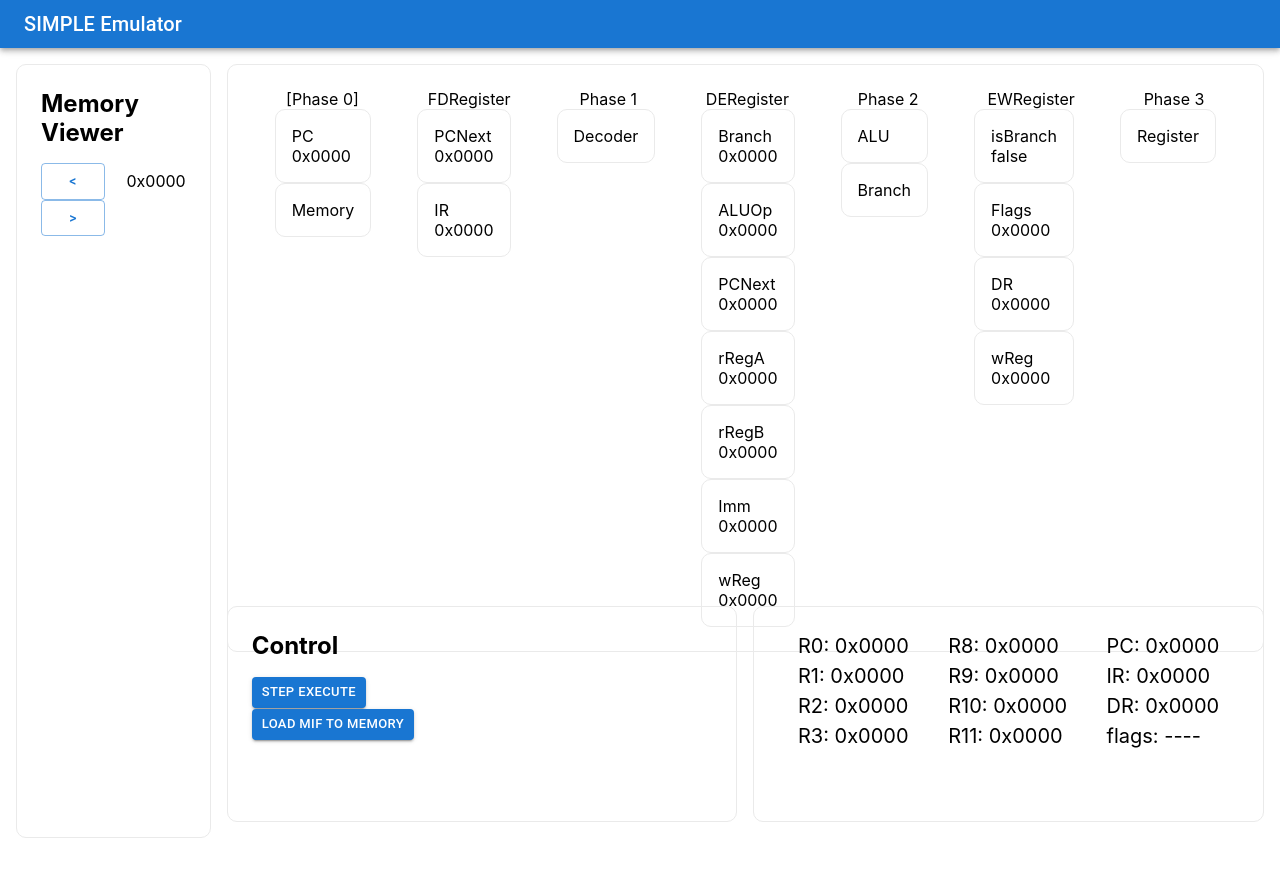
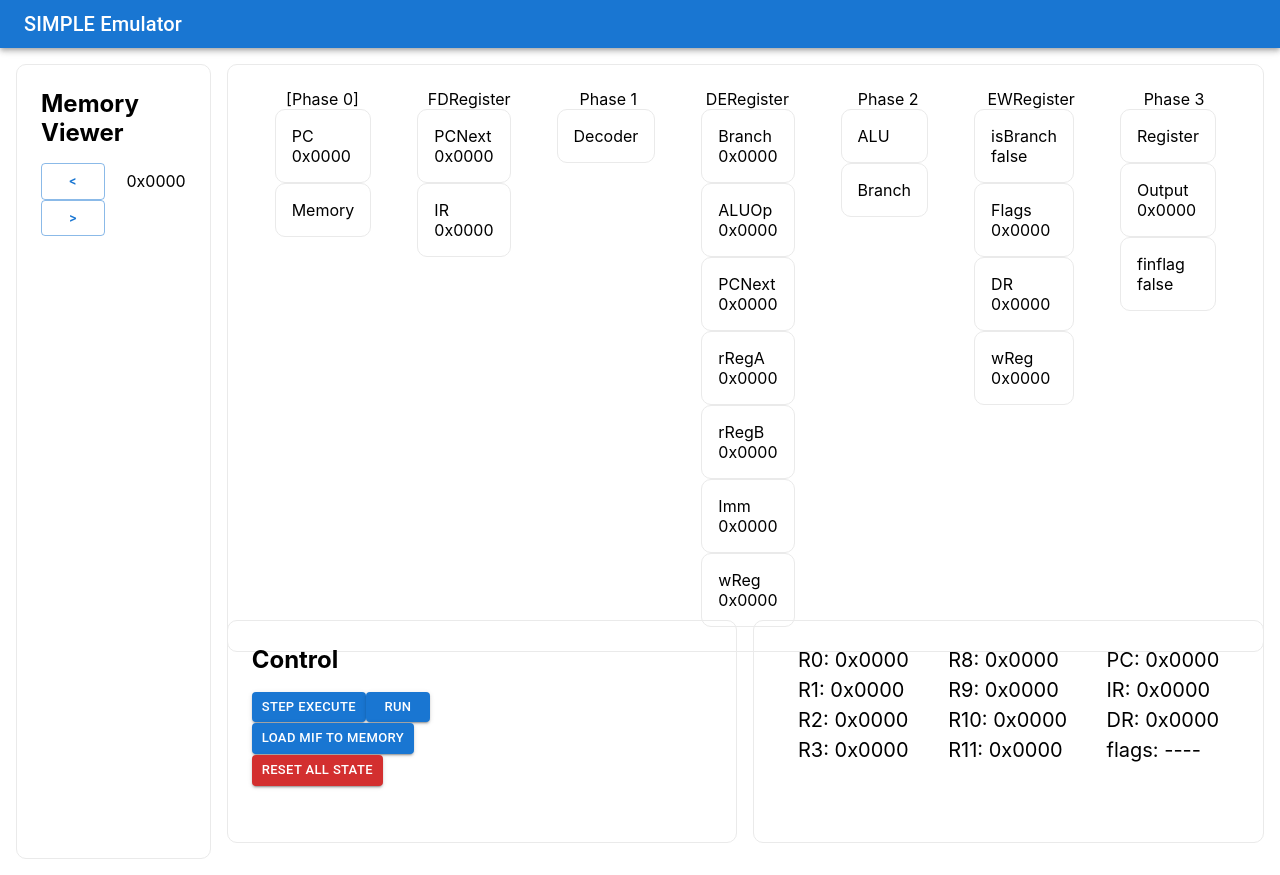
Before and after one commit to ny-a/simple-cpu-emulator, a Next.js app: page / in a window 1280 px wide. Before the commit the page ends 854 px from the top, so only its background shows below. Built offline with nearby package versions, Linux system fonts and the light colour scheme.

Commit message:
Implement output

```diff
--- a/pages/index.tsx
+++ b/pages/index.tsx
@@ -145,8 +145,9 @@ class DERegister {
   aluOpcode: number;
   branchCondition: number;
   nextPC: number;
+  finflag: boolean;
 
-  constructor(readRegisterASelect: number = 0, readRegisterBSelect: number = 0, writeRegisterSelect: number = 0, immediate: number = 0, aluOpcode: number = 0, branchCondition: number = 0, nextPC: number = 0) {
+  constructor(readRegisterASelect: number = 0, readRegisterBSelect: number = 0, writeRegisterSelect: number = 0, immediate: number = 0, aluOpcode: number = 0, branchCondition: number = 0, nextPC: number = 0, finflag: boolean = false) {
     this.readRegisterASelect = readRegisterASelect;
     this.readRegisterBSelect = readRegisterBSelect;
     this.writeRegisterSelect = writeRegisterSelect;
@@ -154,6 +155,7 @@ class DERegister {
     this.aluOpcode = aluOpcode;
     this.branchCondition = branchCondition;
     this.nextPC = nextPC;
+    this.finflag = finflag;
   }
 }
 
@@ -167,12 +169,14 @@ class EWRegister {
   dataRegister: number;
   isBranching: boolean;
   flags: number;
+  finflag: boolean;
 
-  constructor(writeRegisterSelect: number = 0, dataRegister: number = 0, isBranching: boolean = false, flags: number = 0) {
+  constructor(writeRegisterSelect: number = 0, dataRegister: number = 0, isBranching: boolean = false, flags: number = 0, finflag: boolean = false) {
     this.writeRegisterSelect = writeRegisterSelect;
     this.dataRegister = dataRegister;
     this.isBranching = isBranching;
     this.flags = flags;
+    this.finflag = finflag;
   }
 
   isFlagS() {
@@ -374,6 +378,7 @@ const RegWriteSelect = {
   R6: 0b0110,
   R7: 0b0111,
   Ignore: 0b1000,
+  OUT: 0b1111,
 }
 
 const ALUOpcode = {
@@ -399,10 +404,11 @@ const BranchCondition = {
 
 
 class Core {
-  main(memory: Memory, registerFile: RegisterFile, fdRegister: FDRegister, deRegister: DERegister, ewRegister: EWRegister, phaseCounter: PhaseCounter) {
+  main(memory: Memory, registerFile: RegisterFile, fdRegister: FDRegister, deRegister: DERegister, ewRegister: EWRegister, outputRegister: OutputRegister, phaseCounter: PhaseCounter) {
     let newFDRegister = fdRegister;
     let newDERegister = deRegister;
     let newEWRegister = ewRegister;
+    let newOutputRegister = outputRegister;
     let newRegisterFile = registerFile;
     let newPhaseCounter = phaseCounter;
     if (phaseCounter.isFetchInstructionPhase()) {
@@ -411,15 +417,16 @@ class Core {
     }
     if (phaseCounter.isDecodeInstructionPhase()) {
       const value = this.instructionDecodePhase(newFDRegister.instructionRegister, newFDRegister.nextPC);
-      newDERegister = new DERegister(value.rRegA, value.rRegB, value.wReg, value.imm, value.aluOpcode, value.branchCondition, value.pcNext);
+      newDERegister = new DERegister(value.rRegA, value.rRegB, value.wReg, value.imm, value.aluOpcode, value.branchCondition, value.pcNext, value.finflag);
     }
     if (phaseCounter.isExecutePhase()) {
       const value = this.executionPhase(newDERegister.branchCondition, newDERegister.aluOpcode, newDERegister.nextPC, newDERegister.readRegisterASelect, newDERegister.readRegisterBSelect, newDERegister.immediate, newDERegister.writeRegisterSelect, newEWRegister.flags, registerFile);
-      newEWRegister = new EWRegister(value.wReg, value.value, value.isBranching, value.flag);
+      newEWRegister = new EWRegister(value.wReg, value.value, value.isBranching, value.flag, newDERegister.finflag);
     }
     if (phaseCounter.isWriteBackPhase()) {
-      const value = this.writeBackPhase(newEWRegister.writeRegisterSelect, newEWRegister.dataRegister, registerFile);
-      newRegisterFile = value;
+      const value = this.writeBackPhase(newEWRegister.writeRegisterSelect, newEWRegister.dataRegister, newEWRegister.finflag, registerFile, newOutputRegister);
+      newRegisterFile = value.newRegisterFile;
+      newOutputRegister = value.newOutputRegister;
     }
     if (phaseCounter instanceof NormalPhaseCounter) {
       newPhaseCounter = NormalPhaseCounter.next(phaseCounter);
@@ -431,6 +438,7 @@ class Core {
       fdRegister: newFDRegister,
       deRegister: newDERegister,
       ewRegister: newEWRegister,
+      outputRegister: newOutputRegister,
       phaseCounter: newPhaseCounter,
     }
   }
@@ -443,6 +451,7 @@ class Core {
   }
 
   instructionDecodePhase(instruction: number, pcNext: number) {
+    const finflag = false;
     const opCode1 = instruction & OpCode1Mask;
 
     if (opCode1 == OpCode1.LD) {
@@ -470,6 +479,7 @@ class Core {
           rRegB,
           imm,
           wReg,
+          finflag,
         }
       }
       else if (opCode2 == OpCode2.Branch) {
@@ -486,6 +496,7 @@ class Core {
           rRegB,
           imm,
           wReg,
+          finflag,
         }
       }
       else if (opCode2 == OpCode2.ConditionalBranch) {
@@ -504,6 +515,7 @@ class Core {
             rRegB,
             imm,
             wReg,
+            finflag,
           }
         }
         else if (cond == BranchConditionCode.BLT) {
@@ -516,6 +528,7 @@ class Core {
             rRegB,
             imm,
             wReg,
+            finflag,
           }
         }
         else if (cond == BranchConditionCode.BLE) {
@@ -528,6 +541,7 @@ class Core {
             rRegB,
             imm,
             wReg,
+            finflag,
           }
         }
         else if (cond == BranchConditionCode.BNE) {
@@ -540,6 +554,7 @@ class Core {
             rRegB,
             imm,
             wReg,
+            finflag,
           }
         }
       }
@@ -561,6 +576,7 @@ class Core {
           rRegB,
           imm,
           wReg,
+          finflag,
         }
       }
       else if (opCode3 == OpCode3.SUB) {
@@ -578,6 +594,7 @@ class Core {
           rRegB,
           imm,
           wReg,
+          finflag,
         }
       }
       else if (opCode3 == OpCode3.AND) {
@@ -595,6 +612,7 @@ class Core {
           rRegB,
           imm,
           wReg,
+          finflag,
         }
       }
       else if (opCode3 == OpCode3.OR) {
@@ -612,6 +630,7 @@ class Core {
           rRegB,
           imm,
           wReg,
+          finflag,
         }
       }
       else if (opCode3 == OpCode3.XOR) {
@@ -629,6 +648,7 @@ class Core {
           rRegB,
           imm,
           wReg,
+          finflag,
         }
       }
       else if (opCode3 == OpCode3.CMP) {
@@ -646,6 +666,7 @@ class Core {
           rRegB,
           imm,
           wReg,
+          finflag,
         }
       }
       else if (opCode3 == OpCode3.MOV) {
@@ -663,6 +684,7 @@ class Core {
           rRegB,
           imm,
           wReg,
+          finflag,
         }
       }
       else if (opCode3 == OpCode3.SLL) {
@@ -682,6 +704,7 @@ class Core {
           rRegB,
           imm,
           wReg,
+          finflag,
         }
       }
       else if (opCode3 == OpCode3.SLR) {
@@ -701,6 +724,7 @@ class Core {
           rRegB,
           imm,
           wReg,
+          finflag,
         }
       }
       else if (opCode3 == OpCode3.SRL) {
@@ -720,6 +744,7 @@ class Core {
           rRegB,
           imm,
           wReg,
+          finflag,
         }
       }
       else if (opCode3 == OpCode3.SRA) {
@@ -739,13 +764,29 @@ class Core {
           rRegB,
           imm,
           wReg,
+          finflag,
         }
       }
       else if (opCode3 == OpCode3.IN) {
         // TODO: Not Implemented
       }
       else if (opCode3 == OpCode3.OUT) {
-        // TODO: Not Implemented
+        const branchCondition = BranchCondition.Never;
+        const aluOpcode = ALUOpcode.ADD;
+        const rRegA = RegReadASelect.Zero;
+        const rRegB = (instruction & RsMask) >> RsShift;
+        const imm = 0;
+        const wReg = RegWriteSelect.OUT;
+        return {
+          branchCondition,
+          aluOpcode,
+          pcNext,
+          rRegA,
+          rRegB,
+          imm,
+          wReg,
+          finflag,
+        }
       }
       else if (opCode3 == OpCode3.HLT) {
         const branchCondition = BranchCondition.Always;
@@ -762,6 +803,7 @@ class Core {
           rRegB,
           imm,
           wReg,
+          finflag: true,
         }
       }
     }
@@ -775,6 +817,7 @@ class Core {
       rRegB: RegReadBSelect.R0,
       imm: 0,
       wReg: RegWriteSelect.Ignore,
+      finflag,
     }
   }
 
@@ -998,32 +1041,83 @@ class Core {
     };
   }
 
-  writeBackPhase(wReg: number, dataRegister: number, registerFile: RegisterFile) {
+  writeBackPhase(wReg: number, dataRegister: number, finflag: boolean, registerFile: RegisterFile, outputRegister: OutputRegister) {
     if (wReg == RegWriteSelect.R0) {
-      return RegisterFile.write(registerFile, wReg, dataRegister);
+      const newOutputRegister = new OutputRegister(outputRegister.output, outputRegister.finFlag || finflag);
+      const newRegisterFile = RegisterFile.write(registerFile, wReg, dataRegister);
+      return {
+        newRegisterFile,
+        newOutputRegister,
+      }
     }
     else if (wReg == RegWriteSelect.R1) {
-      return RegisterFile.write(registerFile, wReg, dataRegister);
+      const newOutputRegister = new OutputRegister(outputRegister.output, outputRegister.finFlag || finflag);
+      const newRegisterFile = RegisterFile.write(registerFile, wReg, dataRegister);
+      return {
+        newRegisterFile,
+        newOutputRegister,
+      }
     }
     else if (wReg == RegWriteSelect.R2) {
-      return RegisterFile.write(registerFile, wReg, dataRegister);
+      const newOutputRegister = new OutputRegister(outputRegister.output, outputRegister.finFlag || finflag);
+      const newRegisterFile = RegisterFile.write(registerFile, wReg, dataRegister);
+      return {
+        newRegisterFile,
+        newOutputRegister,
+      }
     }
     else if (wReg == RegWriteSelect.R3) {
-      return RegisterFile.write(registerFile, wReg, dataRegister);
+      const newOutputRegister = new OutputRegister(outputRegister.output, outputRegister.finFlag || finflag);
+      const newRegisterFile = RegisterFile.write(registerFile, wReg, dataRegister);
+      return {
+        newRegisterFile,
+        newOutputRegister,
+      }
     }
     else if (wReg == RegWriteSelect.R4) {
-      return RegisterFile.write(registerFile, wReg, dataRegister);
+      const newOutputRegister = new OutputRegister(outputRegister.output, outputRegister.finFlag || finflag);
+      const newRegisterFile = RegisterFile.write(registerFile, wReg, dataRegister);
+      return {
+        newRegisterFile,
+        newOutputRegister,
+      }
     }
     else if (wReg == RegWriteSelect.R5) {
-      return RegisterFile.write(registerFile, wReg, dataRegister);
+      const newOutputRegister = new OutputRegister(outputRegister.output, outputRegister.finFlag || finflag);
+      const newRegisterFile = RegisterFile.write(registerFile, wReg, dataRegister);
+      return {
+        newRegisterFile,
+        newOutputRegister,
+      }
     }
     else if (wReg == RegWriteSelect.R6) {
-      return RegisterFile.write(registerFile, wReg, dataRegister);
+      const newOutputRegister = new OutputRegister(outputRegister.output, outputRegister.finFlag || finflag);
+      const newRegisterFile = RegisterFile.write(registerFile, wReg, dataRegister);
+      return {
+        newRegisterFile,
+        newOutputRegister,
+      }
     }
     else if (wReg == RegWriteSelect.R7) {
-      return RegisterFile.write(registerFile, wReg, dataRegister);
+      const newOutputRegister = new OutputRegister(outputRegister.output, outputRegister.finFlag || finflag);
+      const newRegisterFile = RegisterFile.write(registerFile, wReg, dataRegister);
+      return {
+        newRegisterFile,
+        newOutputRegister,
       }
-    return registerFile;
+    }
+    else if (wReg == RegWriteSelect.OUT) {
+      const newOutputRegister = new OutputRegister(dataRegister, outputRegister.finFlag || finflag);
+      return {
+        newRegisterFile: registerFile,
+        newOutputRegister,
+      }
+    }
+    const newOutputRegister = new OutputRegister(outputRegister.output, outputRegister.finFlag || finflag);
+    return {
+      newRegisterFile: registerFile,
+      newOutputRegister,
+    };
   }
 }
 
@@ -1036,6 +1130,7 @@ interface State {
   fdRegister: FDRegister;
   deRegister: DERegister;
   ewRegister: EWRegister;
+  outputRegister: OutputRegister;
   phaseCounter: PhaseCounter;
   core: Core;
 }
@@ -1045,27 +1140,36 @@ class Home extends React.Component<{}, State> {
   memAddressInput = React.createRef<HTMLInputElement>();
   constructor(props: {}) {
     super(props)
-    this.state = {
+    this.state = Home.initialState();
+  }
+
+  static initialState = () => ({
     memory: new Memory([], 0),
     registerFile: new RegisterFile(),
     fdRegister: new FDRegister(),
     deRegister: new DERegister(),
     ewRegister: new EWRegister(),
+    outputRegister: new OutputRegister(),
     phaseCounter: new NormalPhaseCounter(),
     core: new Core(),
-    }
-  }
+  });
 
   handleUploadMif = () => {
-    const files = this.mifFileInput.current?.files;
-    if (files) {
+    const input = this.mifFileInput.current;
+    if (!input) {
+      return;
+    }
+    const files = input.files;
+    if (!files || !files[0]) {
+      return;
+    }
     files[0].text().then(content => {
       const memory = Memory.importFromMif(content);
       if (memory) {
         this.setState({ memory });
       }
+      input.value = "";
     })
-    }
   }
 
   onChangeMemAddressDown = () => {
@@ -1078,8 +1182,24 @@ class Home extends React.Component<{}, State> {
 
   stepExecute = () => {
     this.setState(state => {
-      return state.core.main(state.memory, state.registerFile, state.fdRegister, state.deRegister, state.ewRegister, state.phaseCounter);
+      return state.core.main(state.memory, state.registerFile, state.fdRegister, state.deRegister, state.ewRegister, state.outputRegister, state.phaseCounter);
     })
+  }
+
+  runUntilFinish = () => {
+    this.setState(state => {
+      const core = state.core;
+      let newState = state;
+      while(!newState.outputRegister.finFlag) {
+        const value = core.main(newState.memory, newState.registerFile, newState.fdRegister, newState.deRegister, newState.ewRegister, newState.outputRegister, newState.phaseCounter);
+        newState = {...value, core};
+      }
+      return newState;
+    })
+  }
+
+  resetState = () => {
+    this.setState(Home.initialState());
   }
 
   render() {
@@ -1222,6 +1342,14 @@ class Home extends React.Component<{}, State> {
                       <Box className={styles.devices}>
                         Register
                       </Box>
+                      <Box className={styles.devices}>
+                        Output<br />
+                        {to16bitHex(this.state.outputRegister.output)}
+                      </Box>
+                      <Box className={styles.devices}>
+                        finflag<br />
+                        {this.state.outputRegister.finFlag.toString()}
+                      </Box>
                     </Grid>
                   </Grid>
                 </Box>
@@ -1235,6 +1363,9 @@ class Home extends React.Component<{}, State> {
                     <Button variant="contained" component="span" size="small" onClick={this.stepExecute}>
                       Step Execute
                     </Button>
+                    <Button variant="contained" component="span" size="small" onClick={this.runUntilFinish}>
+                      Run
+                    </Button>
                   </p>
                   <p>
                     <label htmlFor="upload-file">
@@ -1243,6 +1374,11 @@ class Home extends React.Component<{}, State> {
                         load mif to memory
                       </Button>
                     </label>
+                  </p>
+                  <p>
+                    <Button variant="contained" component="span" color="error" size="small" onClick={this.resetState}>
+                      Reset All State
+                    </Button>
                   </p>
                 </Box>
               </Grid>
```
Lines whose indentation alone changed are shown as unchanged.
